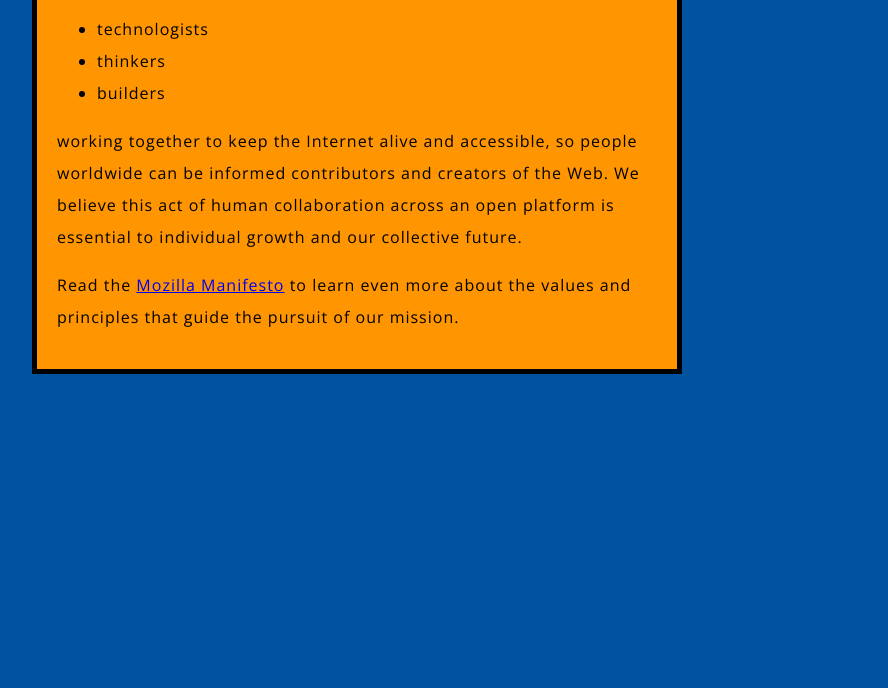
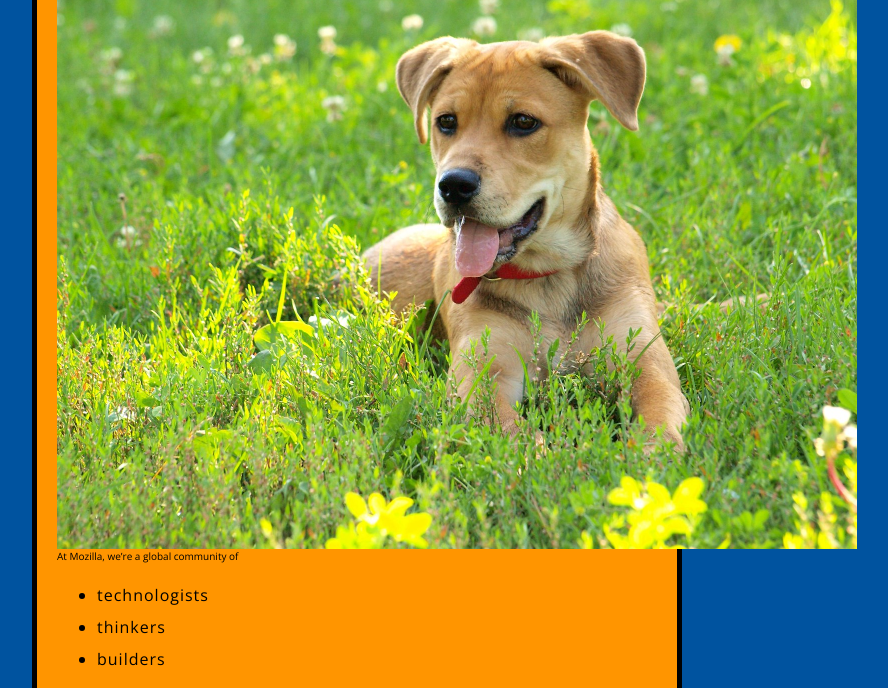
Before and after one commit to mengzhey/mengzhey.github.io, a plain HTML site: page index.html in a window 1280 px wide. Shown: the part 434-1122 px from the top of the page, without its empty margins (283-1171 px from the left). Before the commit the page ends 808 px from the top, so only its background shows below. Drawn offline with nearby package versions, Linux system fonts and the light colour scheme.

Commit message:
Update index.html

```diff
--- a/index.html
+++ b/index.html
@@ -9,6 +9,10 @@
   <body>
     <h1>Mozilla is cool</h1>
     <img src="images/firefox-icon.png" alt="The Firefox logo: a flaming fox surrounding the Earth.">
+    <img src="images/Dog.jpg" alt="A dog is laying on the grass"
+     width="800"
+     height="600"
+     title="A happy dog in the summer"
 
     <p>At Mozilla, we’re a global community of</p>
 
```
